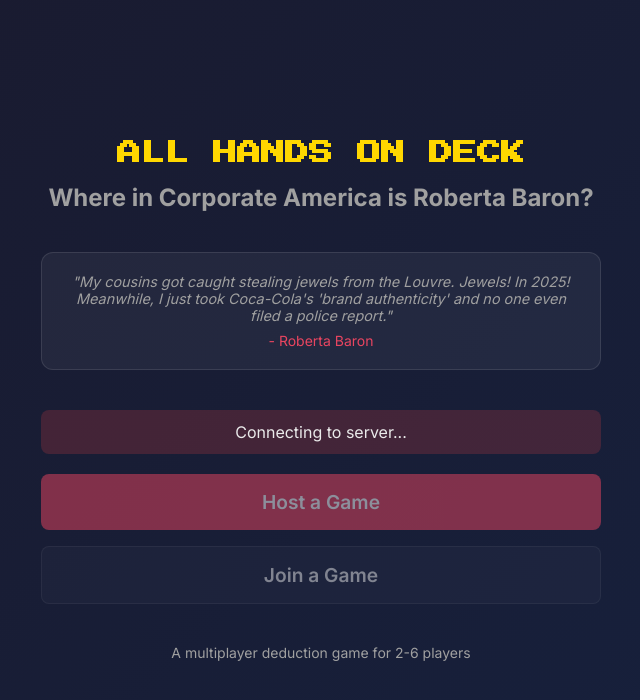
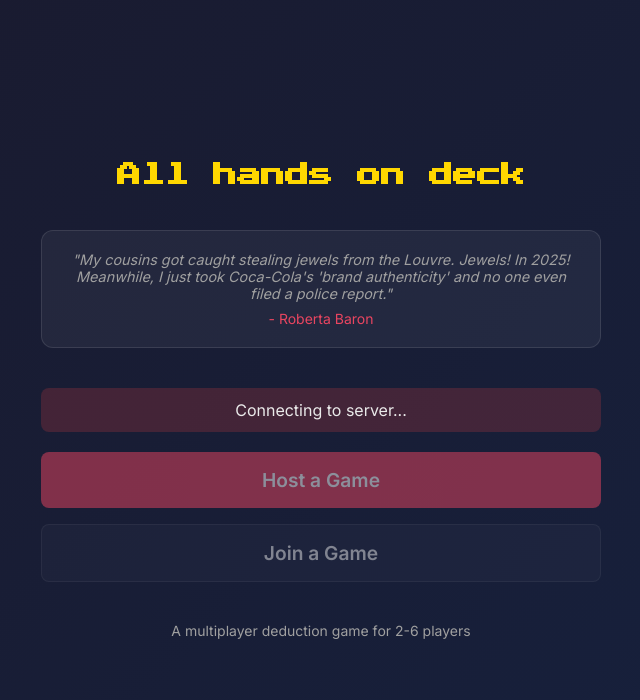
Before and after one commit to chad-murphy-data/roberta-baron, a React (Vite) app in the folder client/: page / in a window 1280 px wide. Shown: the top 700 px of the page, without its empty margins (319-959 px from the left). Built offline with nearby package versions, Linux system fonts and the light colour scheme; no server answers.

Commit message:
style: Simplify title to "All hands on deck"
Removed subtitle and changed all caps to sentence case per request.

https://claude.ai/code/session_013hzcaoTkVybg9gjAZ4DNqi

```diff
--- a/client/index.html
+++ b/client/index.html
@@ -4,7 +4,7 @@
     <meta charset="UTF-8" />
     <link rel="icon" type="image/svg+xml" href="/briefcase.svg" />
     <meta name="viewport" content="width=device-width, initial-scale=1.0" />
-    <title>All Hands on Deck - Where in Corporate America is Roberta Baron?</title>
+    <title>All hands on deck</title>
     <link rel="preconnect" href="https://fonts.googleapis.com">
     <link rel="preconnect" href="https://fonts.gstatic.com" crossorigin>
     <link href="https://fonts.googleapis.com/css2?family=Press+Start+2P&family=Inter:wght@400;500;600;700&display=swap" rel="stylesheet">
--- a/client/src/components/Lobby.tsx
+++ b/client/src/components/Lobby.tsx
@@ -19,7 +19,7 @@ export default function Lobby({ roomCode, players, isHost, onStartGame, error }:
     <div className="centered">
       <div style={{ maxWidth: '600px', width: '100%', padding: '20px' }}>
         <h1 className="pixel-font" style={{ fontSize: '1.25rem', marginBottom: '24px', color: 'var(--gold)' }}>
-          ALL HANDS ON DECK
+          All hands on deck
         </h1>
 
         <div className="card" style={{ marginBottom: '24px', textAlign: 'center' }}>
--- a/client/src/components/PlayerLobby.tsx
+++ b/client/src/components/PlayerLobby.tsx
@@ -14,7 +14,7 @@ export default function PlayerLobby({ roomCode, players }: PlayerLobbyProps) {
     <div className="centered">
       <div style={{ maxWidth: '400px', width: '100%', padding: '20px' }}>
         <h1 className="pixel-font" style={{ fontSize: '1rem', marginBottom: '24px', color: 'var(--gold)' }}>
-          ALL HANDS ON DECK
+          All hands on deck
         </h1>
 
         <div className="card" style={{ marginBottom: '24px', textAlign: 'center' }}>
--- a/client/src/pages/Home.tsx
+++ b/client/src/pages/Home.tsx
@@ -38,12 +38,9 @@ export default function Home() {
     return (
       <div className="centered">
         <div style={{ maxWidth: '600px', padding: '40px 20px' }}>
-          <h1 className="pixel-font" style={{ fontSize: '1.5rem', marginBottom: '16px', color: 'var(--gold)' }}>
-            ALL HANDS ON DECK
+          <h1 className="pixel-font" style={{ fontSize: '1.5rem', marginBottom: '40px', color: 'var(--gold)' }}>
+            All hands on deck
           </h1>
-          <h2 style={{ marginBottom: '40px', color: 'var(--text-muted)' }}>
-            Where in Corporate America is Roberta Baron?
-          </h2>
 
           <div style={{
             background: 'var(--card-bg)',
--- a/client/src/pages/HostGame.tsx
+++ b/client/src/pages/HostGame.tsx
@@ -121,7 +121,7 @@ export default function HostGame() {
       }}>
         <div>
           <h1 className="pixel-font" style={{ fontSize: '1rem', color: 'var(--gold)' }}>
-            ALL HANDS ON DECK
+            All hands on deck
           </h1>
           <p style={{ color: 'var(--text-muted)', fontSize: '0.875rem', marginTop: '4px' }}>
             Room: {urlRoomCode}
```
Also changed, not shown: 1 other file (tests, documents, lock files or other folders).
